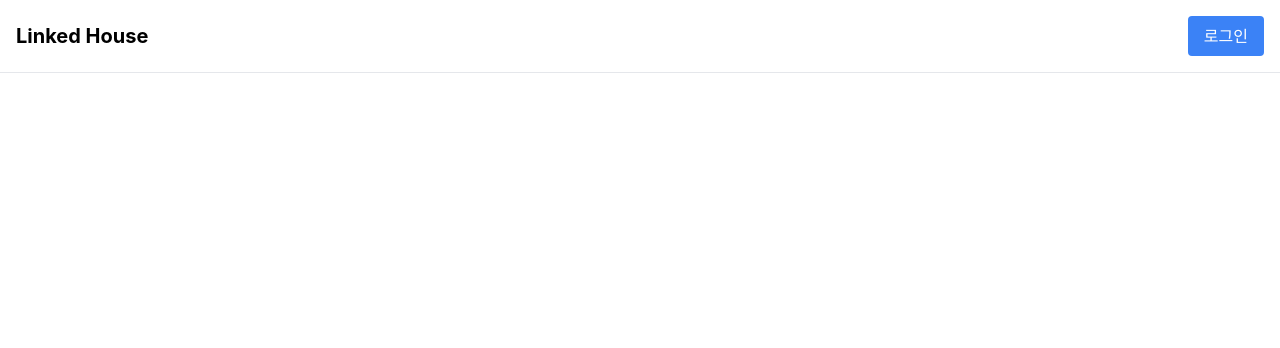
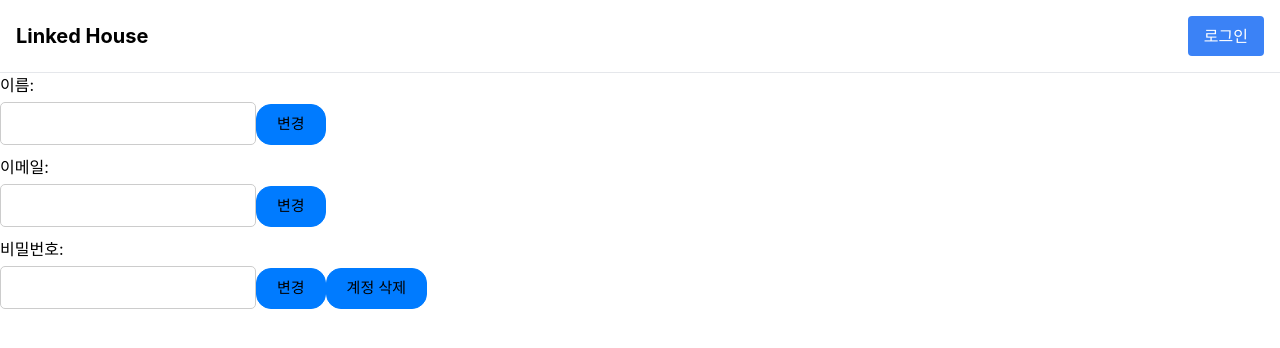
Before and after one commit to weble4/linked-house-frontend, a React (Create React App) app: page /privates in a window 1280 px wide. Before the commit this address had no page. Shown: the top 348 px of the page. Built offline with nearby package versions, Linux system fonts and the light colour scheme.

Commit message:
유저 개인 페이지_코드 수정
1

```diff
--- a/src/App.js
+++ b/src/App.js
@@ -37,9 +37,9 @@ const App = () => {
                     <Route path="/certified" element={<Certified />} />
                     <Route path="/host-settings" element={<HostPages />} />
                     <Route path="/account-settings" element={<Userpage />} />
-                    <Route path="/private" element={<Private />} />
-                    <Route path="/profile" element={<ProfileEditor />} />
-                    <Route path="/bookmark" element={<BookmarkList />} />
+                    <Route path="/privates" element={<Private />} />
+                    <Route path="/profiles" element={<ProfileEditor />} />
+                    <Route path="/bookmarks" element={<BookmarkList />} />
                     <Route path="/house-management" element={<HouseManagement />} />
                     <Route path="/house-regist" element={<HouseRegist />} />
                     <Route path="/house-update/:rentalId" element={<HouseUpdateForm />} />
--- /dev/null
+++ b/src/components/user/Private.css
@@ -0,0 +1,51 @@
+/* 입력 그룹 스타일 */
+.form-group {
+  margin-bottom: 15px;
+  display: flex;
+  flex-direction: column;
+  align-items: center;
+  justify-content: center;
+}
+
+/* 입력 필드 스타일 */
+.private-input {
+  width: 20%;
+  padding: 10px;
+  border: 1px solid #ccc;
+  border-radius: 5px;
+  font-size: 14px;
+  margin-bottom: 10px; /* Add some space between input fields */
+}
+
+  /* 제목 스타일 */
+  h1 {
+    font-size: 40px;
+    margin-bottom: 20px;
+  }
+
+  /* 라벨 스타일 */
+  label {
+    display: block;
+    margin-bottom: 5px;
+  }
+
+  /* 버튼 스타일 */
+  button {
+    background-color: #007bff;
+    color: black;
+    border: none;
+    border-radius: 15px;
+    padding: 8px 10px; /* 수정: 좌우 여백을 조절합니다. */
+    font-size: 15px;
+    cursor: pointer;
+    margin-right: 5px; /* 수정: 오른쪽 마진을 추가하여 버튼 간격을 조절합니다. */
+  }
+
+  /* 마지막 버튼에는 오른쪽 마진을 추가하지 않습니다. */
+  button:last-child {
+    margin-right: 0;
+  }
+
+  button:hover {
+    background-color: #0056b3;
+  }
--- a/src/components/user/Private.js
+++ b/src/components/user/Private.js
@@ -1,4 +1,5 @@
 import React, { useState } from 'react';
+import './Private.css';
 
 function Home() {
   const [name, setName] = useState('');
@@ -18,28 +19,86 @@ function Home() {
   };
 
   const handleUpdate = () => {
-    // 여기서 실제로 사용자 정보를 업데이트하는 API 호출 등을 수행합니다.
-    // name, email, password 상태를 사용하여 업데이트를 처리합니다.
+    // 사용자 정보를 업데이트할 데이터 객체 생성
+    const userData = {
+      name: name,
+      email: email,
+      password: password,
+    };
+
+    // 백엔드 API 엔드포인트 설정
+    const updateApiUrl = '/api/customers/update'; // 사용자 정보 업데이트 엔드포인트
+
+    // API 호출을 위한 옵션 설정
+    const requestOptions = {
+      method: 'PATCH', // 업데이트 요청을 보냅니다.
+      headers: {
+        'Content-Type': 'application/json',
+      },
+      body: JSON.stringify(userData), // JSON 형식으로 데이터 전송
+    };
+
+    // 업데이트 요청
+    fetch(updateApiUrl, requestOptions)
+      .then((response) => response.json())
+      .then((data) => {
+        // 업데이트 성공 또는 오류 처리
+        console.log('업데이트 결과:', data);
+        // 성공 또는 오류 메시지를 처리할 수 있습니다.
+        // 탈퇴 버튼을 활성화하거나 다른 작업을 수행합니다.
+      })
+      .catch((error) => {
+        console.error('Update Error:', error);
+        // 오류 처리
+      });
+  };
+
+  const handleWithdrawal = () => {
+    // 백엔드 API 엔드포인트 설정
+    const withdrawalApiUrl = '/api/customers/withdrawal'; // 계정 탈퇴 엔드포인트
+
+    // 탈퇴 요청
+    fetch(withdrawalApiUrl, {
+      method: 'POST', // POST 요청을 보냅니다.
+    })
+      .then((response) => response.json())
+      .then((data) => {
+        // 탈퇴 성공 또는 오류 처리
+        console.log('탈퇴 결과:', data);
+        // 성공 또는 오류 메시지를 처리할 수 있습니다.
+        if (data.success) {
+          // 탈퇴 성공 시 추가 동작을 수행할 수 있습니다.
+          // 예를 들어 로그아웃 등의 동작을 수행할 수 있습니다.
+          alert('계정이 성공적으로 삭제되었습니다.');
+          // 로그아웃 등의 동작을 수행하는 함수를 호출하세요.
+          // 예를 들어, logout();
+        } else {
+          // 탈퇴 실패 시 오류 메시지를 표시하거나 다른 처리를 수행하세요.
+          alert('탈퇴 요청을 처리할 수 없습니다.');
+        }
+      })
+      .catch((error) => {
+        console.error('Withdrawal Error:', error);
+        // 오류 처리
+      });
   };
 
   return (
     <div>
-      <h1>개인정보</h1>
-      <div>
-        <label>이름: </label>
-        <input type="text" value={name} onChange={handleNameChange} />
-      </div>
-      <div>
-        <label>이메일: </label>
-        <input type="email" value={email} onChange={handleEmailChange} />
-      </div>
-      <div>
-        <label>비밀번호: </label>
-        <input type="password" value={password} onChange={handlePasswordChange} />
-      </div>
-      <button onClick={handleUpdate}>Update</button>
+      <label>이름: </label>
+      <input type="text" value={name} onChange={handleNameChange} className="private-input" />
+      <button onClick={handleUpdate}>변경</button>
+
+      <label>이메일: </label>
+      <input type="email" value={email} onChange={handleEmailChange} className="private-input" />
+      <button onClick={handleUpdate}>변경</button>
+
+      <label>비밀번호: </label>
+      <input type="password" value={password} onChange={handlePasswordChange} className="private-input" />
+
+      <button onClick={handleUpdate}>변경</button>
+      <button onClick={handleWithdrawal}>계정 삭제</button>
     </div>
-
   );
 }
 
--- /dev/null
+++ b/src/components/user/ProfileEditor.css
@@ -0,0 +1,43 @@
+/* 입력 그룹 스타일 */
+.form-group {
+  margin-bottom: 15px;
+  display: flex;
+  flex-direction: column;
+  align-items: center; /* 세로 중앙 정렬 */
+  text-align: center; /* 내부 텍스트 가운데 정렬 */
+}
+
+/* 입력 필드 스타일 */
+.profile-input {
+  width: 30%;
+  padding: 10px;
+  border: 1px solid #ccc;
+  border-radius: 5px;
+  font-size: 16px;
+  margin-bottom: 10px;
+}
+
+/* 제목 스타일 */
+h1 {
+  font-size: 40px;
+  margin-bottom: 20px;
+}
+
+/* 라벨 스타일 */
+label {
+  display: block;
+  margin-bottom: 5px;
+}
+
+/* 버튼 스타일 */
+button {
+  background-color: #007bff;
+  color: black;
+  border: 1px solid #007bff;
+  border-radius: 15px;
+  padding: 8px 20px;
+  font-size: 15px;
+  cursor: pointer;
+  text-align: center; /* 중앙 정렬 */
+  margin: 0 auto; /* 가로 중앙 정렬 */
+}
--- a/src/components/user/ProfileEditor.js
+++ b/src/components/user/ProfileEditor.js
@@ -1,8 +1,13 @@
 import React, { useState } from 'react';
+import './ProfileEditor.css';
 
 function ProfileEditor() {
   const [name, setName] = useState(''); // 이름 상태
   const [profileText, setProfileText] = useState(''); // 프로필 내용 상태
+  const [birthdate, setBirthdate] = useState(''); // 생년월일 상태
+  const [phoneNumber, setPhoneNumber] = useState(''); // 전화번호 상태
+  const [gender, setGender] = useState(''); // 성별 상태
+  const [isProfilePublic, setIsProfilePublic] = useState(false); // 프로필 공개 여부 상태
 
   const handleNameChange = (e) => {
     setName(e.target.value);
@@ -12,22 +17,58 @@ function ProfileEditor() {
     setProfileText(e.target.value);
   };
 
+  const handleBirthdateChange = (e) => {
+    setBirthdate(e.target.value);
+  };
+
+  const handlePhoneNumberChange = (e) => {
+    setPhoneNumber(e.target.value);
+  };
+
+  const handleGenderChange = (e) => {
+    setGender(e.target.value);
+  };
+
+  const handleProfilePublicChange = () => {
+    setIsProfilePublic(!isProfilePublic);
+  };
+
   const handleSave = () => {
     // 이곳에서 사용자 프로필 정보를 서버에 저장하는 로직을 추가합니다.
     console.log('이름:', name);
     console.log('자기소개:', profileText);
+    console.log('생년월일:', birthdate);
+    console.log('전화번호:', phoneNumber);
+    console.log('성별:', gender);
+    console.log('프로필 공개 여부:', isProfilePublic);
   };
 
   return (
     <div>
       <h1>프로필</h1>
-      <div>
+      <div className="form-group">
         <label>이름:</label>
         <input type="text" value={name} onChange={handleNameChange} />
       </div>
-      <div>
+      <div className="form-group">
         <label>자기소개:</label>
         <textarea value={profileText} onChange={handleProfileTextChange} />
+      </div>
+      <div className="form-group">
+        <label>생년월일:</label>
+        <input type="text" value={birthdate} onChange={handleBirthdateChange} />
+      </div>
+      <div className="form-group">
+        <label>전화번호:</label>
+        <input type="text" value={phoneNumber} onChange={handlePhoneNumberChange} />
+      </div>
+      <div className="form-group">
+        <label>성별:</label>
+        <input type="text" value={gender} onChange={handleGenderChange} />
+      </div>
+      <div className="form-group">
+        <label>프로필 공개 여부:</label>
+        <input type="checkbox" checked={isProfilePublic} onChange={handleProfilePublicChange} />
       </div>
       <button onClick={handleSave}>저장</button>
     </div>
--- a/src/userpage.css
+++ b/src/components/user/Userpage.css
@@ -14,13 +14,9 @@
   display: flex;
   flex-wrap: wrap;
   flex-direction: row; /* 아이템을 가로로 정렬 */
-  width: 250px;
   gap: 10px;
   background: linear-gradient(to bottom, #f3f3f3, #87ceeb);
-  border: 2px solid #ccc;
   box-shadow: 0px 0px 10px rgba(0, 0, 0, 0.3);
-  display: flex;
-  flex-direction: column;
   justify-content: center;
   align-items: center;
   text-align: center;
@@ -28,18 +24,11 @@
   cursor: pointer;
   transition: transform 0.2s, box-shadow 0.2s;
   margin: 0 auto;
-  width: 300px;
-  height: 200px;
   background-color: #dffb61;
   margin: 10px;
   border: 2px solid #000;
-  box-shadow: 3px 3px 5px 0px rgba(0,0,0,0.75);
-
   font-size: 25px;
-  display: flex;
   align-items: center;
-  justify-content: center;
-  border-radius: 10px;
 }
 
 .square-description {
--- a/src/components/user/Userpage.js
+++ b/src/components/user/Userpage.js
@@ -1,5 +1,6 @@
 import React from 'react';
 import { Link } from 'react-router-dom';
+import './Userpage.css';
 
 function App() {
   // 클릭 이벤트 핸들러 함수 정의
@@ -13,14 +14,14 @@ function App() {
   // 8개의 네모 블록을 담을 배열을 생성합니다.
   // Define an array of menu items
   const menuItems = [
-    { label: '개인정보', path: '/private', description: '개인정보 및 연락처' },
-    { label: '메시지', path: '/message', description: '메시지 채팅창' },
-    { label: '프로필', path: '/profile', description: '프로필 설정 및 공개여부' },
-    { label: '예약 확인', path: '/reservation', description: '예약정보 확인하기' },
-    { label: '북마크', path: '/bookmark', description: '즐겨찾기한 숙소 정보 확인하기' },
-    { label: '리뷰', path: '/review', description: '직접 작성한 리뷰 관리하기' },
-    { label: '알림', path: '/notify', description: '알림 설정 및 확인하기' },
-    { label: '호스트 신청', path: '/host', description: '호스트로서 자신의 숙소 등록하기' },
+    { label: '개인정보', path: '/privates', description: '개인정보 및 연락처' },
+    { label: '메시지', path: '/messages', description: '메시지 채팅창' },
+    { label: '프로필', path: '/profiles', description: '프로필 설정 및 공개여부' },
+    { label: '예약 확인', path: '/reservations', description: '예약정보 확인하기' },
+    { label: '북마크', path: '/bookmarks', description: '즐겨찾기한 숙소 정보 확인하기' },
+    { label: '리뷰', path: '/reviews', description: '직접 작성한 리뷰 관리하기' },
+    { label: '알림', path: '/notifications', description: '알림 설정 및 확인하기' },
+    { label: '호스트 신청', path: '/hosts', description: '호스트로서 자신의 숙소 등록하기' },
   ];
 
   // Generate menu items using map
```
Also changed, not shown: src/private.css (deleted, +0 -42 lines), src/profileEditor.css (deleted, +0 -45 lines), src/components/user/Bookmark.css (renamed from src/bookmark.css).
